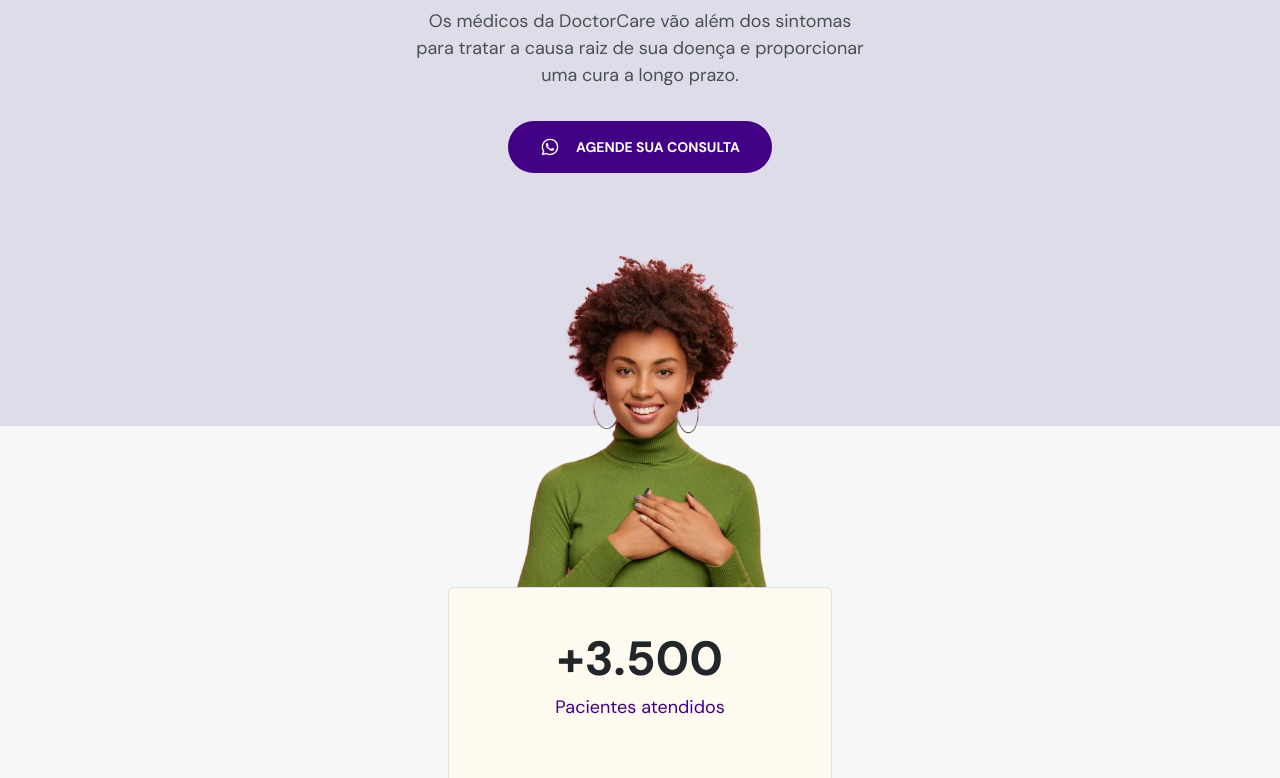
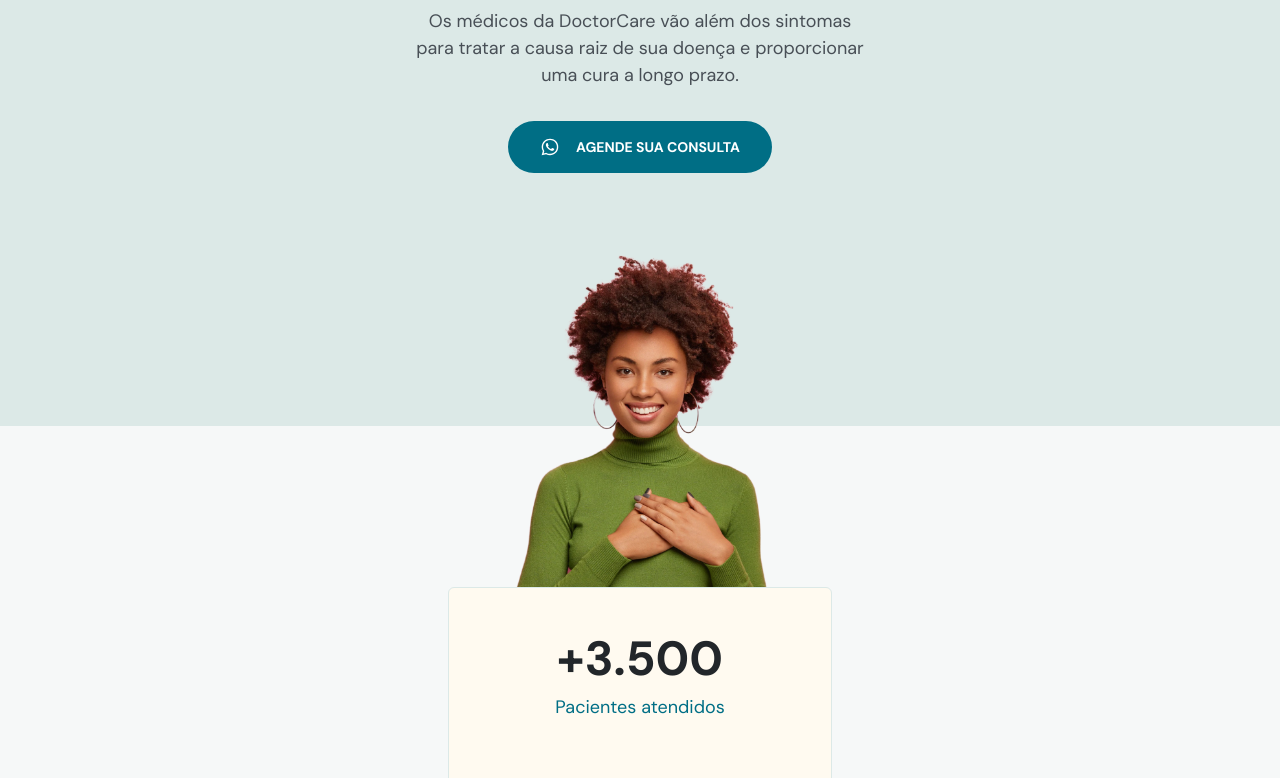
Before and after one commit to KayaPossati/DoctorCare, a plain HTML site: page index.html in a window 1280 px wide. Shown: the part 254-1032 px from the top of the page. Drawn offline with nearby package versions, Linux system fonts and the light colour scheme.

Commit message:
ajuste de cor

```diff
--- a/style.css
+++ b/style.css
@@ -6,7 +6,7 @@
 }
 
 :root {
-  --hue: 270;
+  --hue: 190;
 
   --primary-color: hsl(var(--hue), 100%, 26%);
   --headline: hsl(210, 11%, 15%);
```
